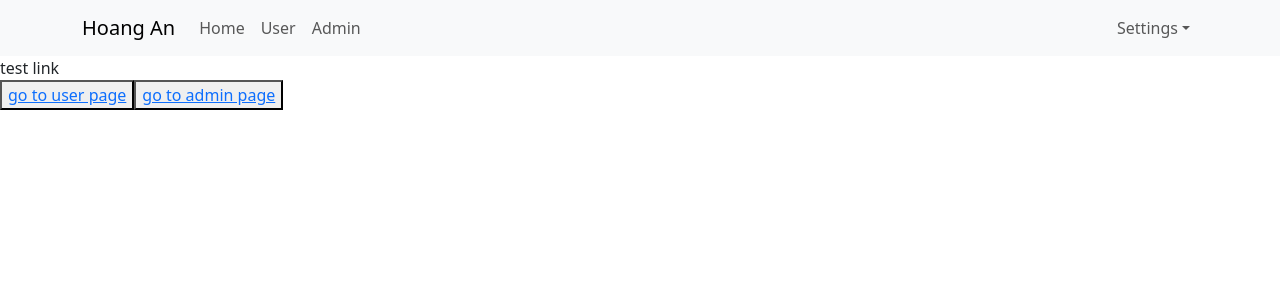
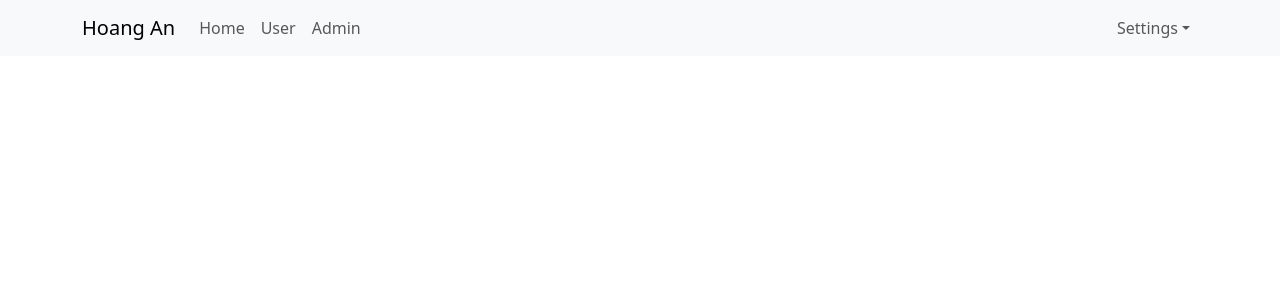
Before and after one commit to lehoangan227/React-Project, a React (Create React App) app: page / in a window 1280 px wide. Shown: the top 300 px of the page. Built offline with nearby package versions, Linux system fonts and the light colour scheme.

Commit message:
update 17

```diff
--- a/src/App.js
+++ b/src/App.js
@@ -1,24 +1,21 @@
-import './App.scss';
-import Header from './components/Header/Header';
-import { Link } from 'react-router-dom';
+import "./App.scss";
+import Header from "./components/Header/Header";
+import { Outlet } from "react-router-dom";
 
 const App = () => {
   return (
     <div className="app-container">
-      <Header />
-      <div>
-        test link
-        <div>
-          <button>
-            <Link to="/user">go to user page</Link>
-          </button>
-          <button>
-            <Link to="/admin">go to admin page</Link>
-          </button>
+      <div className="header-container">
+        <Header />
+      </div>
+      <div className="main-container">
+        <div className="sidenav-container"></div>
+        <div className="app-container">
+          <Outlet />
         </div>
       </div>
     </div>
   );
-}
+};
 
 export default App;
--- a/src/index.js
+++ b/src/index.js
@@ -1,22 +1,23 @@
-import React from 'react';
-import ReactDOM from 'react-dom/client';
-import App from './App';
-import reportWebVitals from './reportWebVitals';
-import { Provider } from 'react-redux';
-import store from './redux/store';
-import 'bootstrap/dist/css/bootstrap.min.css';
-import { BrowserRouter, Routes, Route } from 'react-router-dom';
-import User from './components/User/User';
-import Admin from './components/Admin/Admin';
-const root = ReactDOM.createRoot(document.getElementById('root'));
+import React from "react";
+import ReactDOM from "react-dom/client";
+import App from "./App";
+import reportWebVitals from "./reportWebVitals";
+import { Provider } from "react-redux";
+import store from "./redux/store";
+import "bootstrap/dist/css/bootstrap.min.css";
+import { BrowserRouter, Routes, Route } from "react-router-dom";
+import User from "./components/User/User";
+import Admin from "./components/Admin/Admin";
+const root = ReactDOM.createRoot(document.getElementById("root"));
 root.render(
   <Provider store={store}>
     {/* <React.StrictMode> */}
     <BrowserRouter>
       <Routes>
-        <Route path='/' element={<App/>} />
-        <Route path='user' element={<User/>} />
-        <Route path='admin' element={<Admin/>} />
+        <Route path="/" element={<App />}>
+          <Route path="user" element={<User />} />
+          <Route path="admin" element={<Admin />} />
+        </Route>
       </Routes>
     </BrowserRouter>
     {/* </React.StrictMode> */}
```
